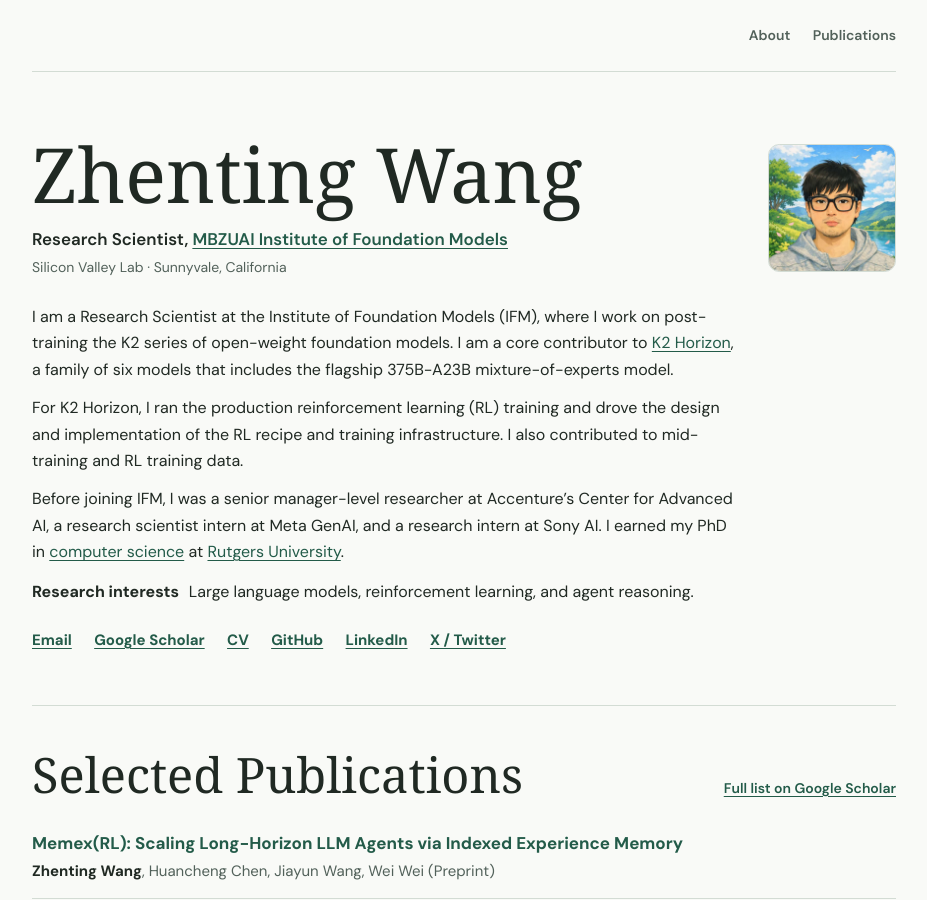
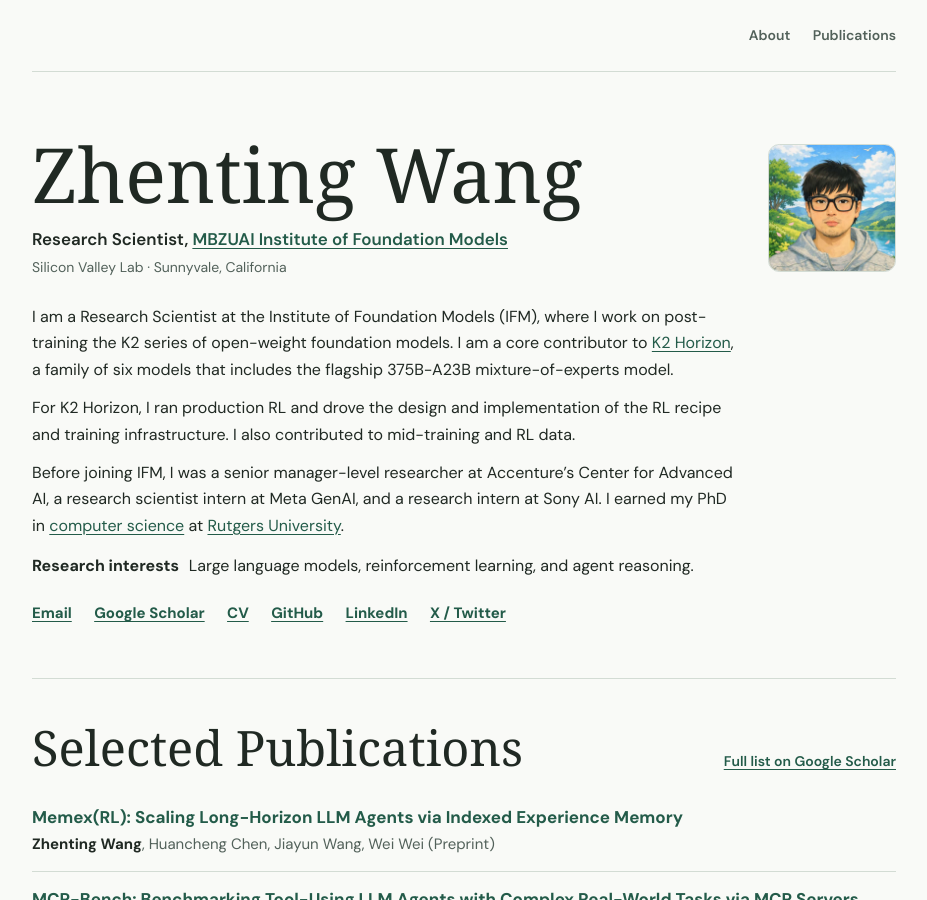
Before and after one commit to ZhentingWang/zhentingwang.github.io, a Jekyll site: the page built from _pages/about.md, in a window 1280 px wide and 900 px high. Shown: the whole window, without its empty margins (176-1103 px from the left). Built offline with Jekyll 4.4.1, drawn with Linux system fonts in a browser that asks for light colours; some web fonts are replaced.

Commit message:
Simplify RL wording in homepage bio

```diff
--- a/_pages/about.md
+++ b/_pages/about.md
@@ -20,7 +20,7 @@ redirect_from:
 
   <div class="hero-bio">
     <p>I am a Research Scientist at the Institute of Foundation Models (IFM), where I work on post-training the K2 series of open-weight foundation models. I am a core contributor to <a href="https://ifm.ai/k2/">K2 Horizon</a>, a family of six models that includes the flagship 375B-A23B mixture-of-experts model.</p>
-    <p>For K2 Horizon, I ran the production reinforcement learning (RL) training and drove the design and implementation of the RL recipe and training infrastructure. I also contributed to mid-training and RL training data.</p>
+    <p>For K2 Horizon, I ran production RL and drove the design and implementation of the RL recipe and training infrastructure. I also contributed to mid-training and RL data.</p>
     <p>Before joining IFM, I was a senior manager-level researcher at Accenture’s Center for Advanced AI, a research scientist intern at Meta GenAI, and a research intern at Sony AI. I earned my PhD in <a href="https://www.cs.rutgers.edu/">computer science</a> at <a href="https://www.rutgers.edu/">Rutgers University</a>.</p>
   </div>
   <p class="research-interests"><strong>Research interests</strong> Large language models, reinforcement learning, and agent reasoning.</p>
```
